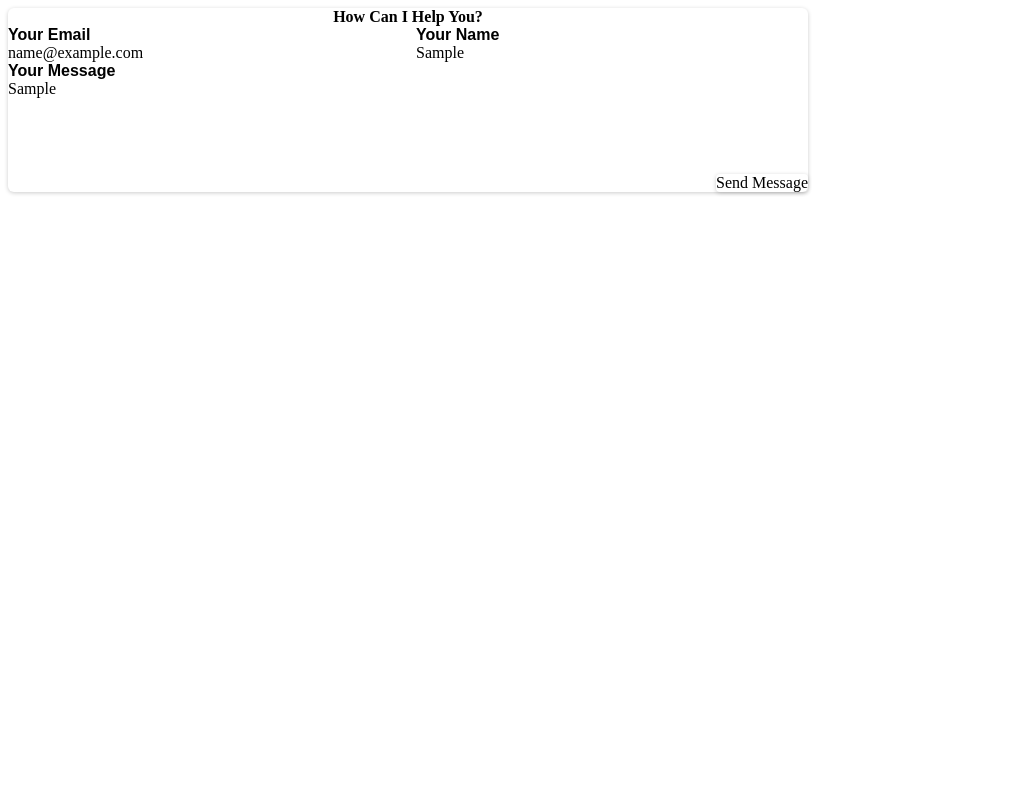
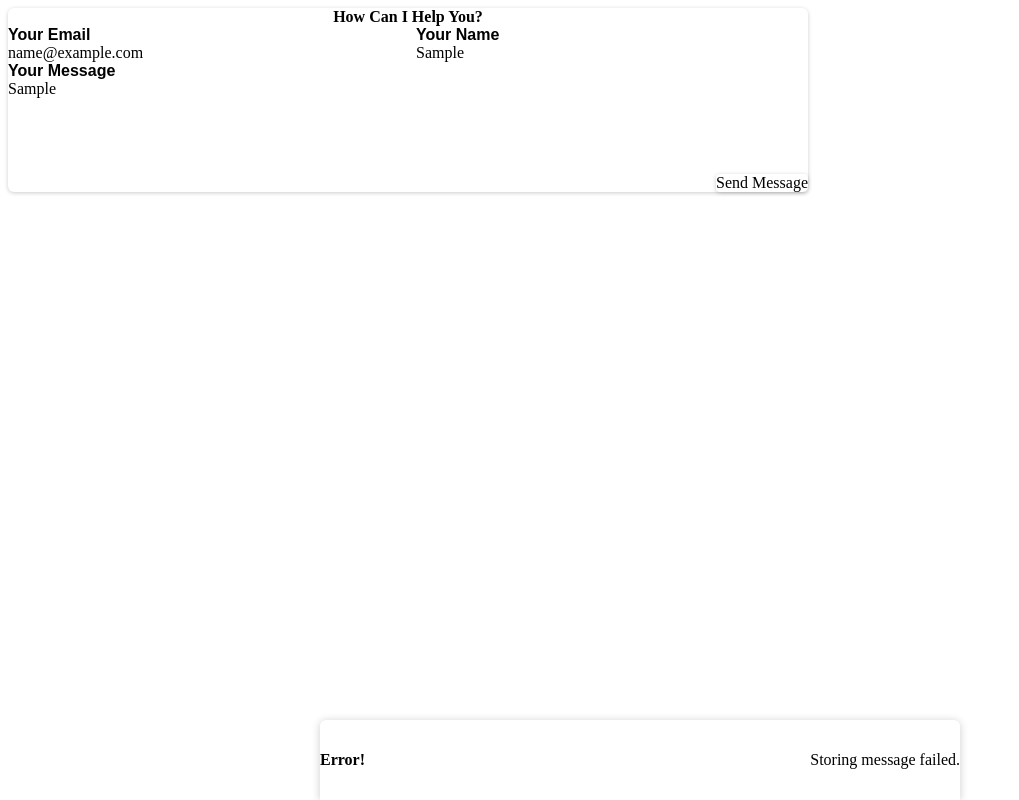
Before and after one commit to Chubina7/udemy_course_demo_5, a Next.js app: page /contact in a window 1280 px wide. Both pictures are taken after typing "name@example.com", "Sample", "Sample" into the empty fields and a click on the button "Send Message". Shown: the whole page, without its empty margins (0-1019 px from the left). Built offline with nearby package versions, Linux system fonts and the light colour scheme; no server answers; the database is empty.

Commit message:
add appropriate message sender component in contact comp

```diff
--- a/components/contact/ContactForm.jsx
+++ b/components/contact/ContactForm.jsx
@@ -1,16 +1,38 @@
 import React, { useState } from "react";
 import styles from "./ContactForm.module.css";
+import Notification from "../ui/Notification";
+
+const sendContactData = async (newMessageObj) => {
+  const response = await fetch("/api/contact", {
+    method: "POST",
+    body: JSON.stringify(newMessageObj),
+    headers: {
+      "Content-Type": "application/json",
+    },
+  });
+  const data = await response.json();
+  if (!response.ok) {
+    throw new Error(data.message || "Something went wrong");
+  }
+};
 
 const ContactForm = () => {
   const [enteredEmail, setEnteredEmail] = useState("");
   const [enteredName, setEnteredName] = useState("");
   const [enteredMessage, setEnteredMessage] = useState("");
+  const [requestStatus, setRequestStatus] = useState(); // "pending", "success", "error"
+  const [requestError, setRequestError] = useState();
 
-  const sendMessageHandler = (e) => {
+  const sendMessageHandler = async (e) => {
+    // Preventing default reload behaviour of browser
     e.preventDefault();
+
+    // Setting request status before main functions
+    setRequestStatus("pending");
 
     // Should add Client Side validation
     // ***
+
     // Make object to send data
     const newMessage = {
       email: enteredEmail,
@@ -18,15 +40,39 @@
       message: enteredMessage,
     };
 
-    // Sending HTPP request
-    fetch("/api/contact", {
-      method: "POST",
-      body: JSON.stringify(newMessage),
-      headers: {
-        "Content-Type": "application/json",
-      },
-    });
+    // Sending HTPP request and setting success message or catching error to set request status
+    try {
+      await sendContactData(newMessage);
+      setRequestStatus("success");
+    } catch (error) {
+      setRequestError(error.message);
+      setRequestStatus("error");
+    }
   };
+
+  // Changing notification type to show appropriate UI
+  let notification;
+  if (requestStatus === "pending") {
+    notification = {
+      status: "pending",
+      title: "Sending message...",
+      message: "Your message is on its way",
+    };
+  }
+  if (requestStatus === "success") {
+    notification = {
+      status: "success",
+      title: "Success!",
+      message: "Message sent successfully!",
+    };
+  }
+  if (requestStatus === "error") {
+    notification = {
+      status: "error",
+      title: "Error!",
+      message: requestError,
+    };
+  }
 
   return (
     <section className={styles.contact}>
@@ -68,6 +114,13 @@
           <button onClick={sendMessageHandler}>Send Message</button>
         </div>
       </form>
+      {notification && (
+        <Notification
+          status={notification.status}
+          title={notification.title}
+          message={notification.message}
+        />
+      )}
     </section>
   );
 };
--- /dev/null
+++ b/components/ui/Notification.jsx
@@ -0,0 +1,25 @@
+import React from "react";
+import styles from "./Notification.module.css";
+
+const Notification = ({ title, message, status }) => {
+  let statusstyles = "";
+
+  if (status === "success") {
+    statusstyles = styles.success;
+  }
+
+  if (status === "error") {
+    statusstyles = styles.error;
+  }
+
+  const cssstyles = `${styles.notification} ${statusstyles}`;
+
+  return (
+    <div className={cssstyles}>
+      <h2>{title}</h2>
+      <p>{message}</p>
+    </div>
+  );
+};
+
+export default Notification;
--- /dev/null
+++ b/components/ui/Notification.module.css
@@ -0,0 +1,43 @@
+.notification {
+  display: flex;
+  justify-content: space-between;
+  align-items: center;
+  color: var(--color-grey-100);
+  background-color: var(--color-grey-800);
+  padding: 0 var(--size-8);
+  box-shadow: 0 1px 8px rgba(0, 0, 0, 0.2);
+  position: fixed;
+  height: 5rem;
+  bottom: 0;
+  width: 100%;
+  left: 0;
+  border-top-right-radius: 0;
+  border-top-left-radius: 0;
+}
+
+.notification h2 {
+  font-size: var(--size-6);
+  margin: 0;
+}
+
+.notification p {
+  margin: 0;
+}
+
+.success {
+  background-color: var(--color-success-500);
+  color: var(--color-grey-800);
+}
+
+.error {
+  background-color: var(--color-error-500);
+}
+
+@media (min-width: 768px) {
+  .notification {
+    width: 40rem;
+    left: calc(50% - 20rem);
+    border-top-right-radius: 6px;
+    border-top-left-radius: 6px;
+  }
+}
```
